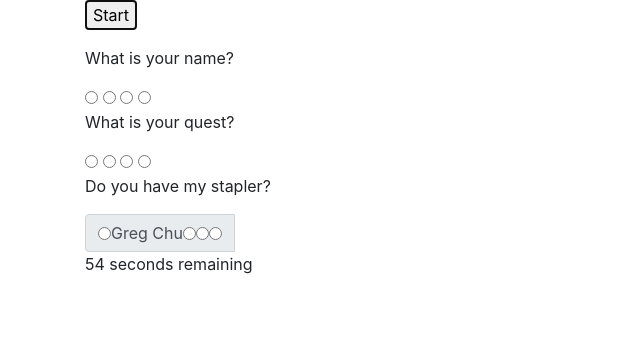
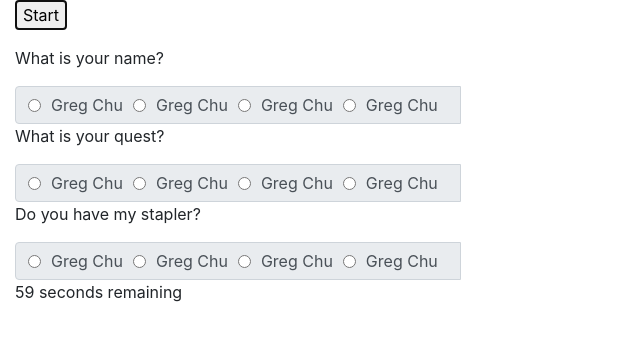
Before and after one commit to GC0728/TriviaGame, a plain HTML site: page index.html in a window 1280 px wide. Both pictures are taken after a click on the button "Start". Shown: the whole page, without its empty margins (0-640 px from the left). Drawn offline with nearby package versions, Linux system fonts and the light colour scheme.

Commit message:
checkpoint

```diff
--- a/assets/css/style.css
+++ b/assets/css/style.css
@@ -1,4 +1,12 @@
 .answerFormat {
     margin-bottom:0px;
+    margin-left:10px;
+    margin-right:10px;
 
 };
+
+#countdown {
+    width: 100%;
+    height: 30px;
+    background-color: red;
+};
--- a/assets/javascript/app.js
+++ b/assets/javascript/app.js
@@ -6,14 +6,21 @@ var gameTimer;
 var time = 0;
 var clockRunning = false;
 var oneMinute;
+var timeleft = 60;
 // var seconds = Math.floor((t % (1000 * 60)) / 1000);
 
 // setTimeout(quizTimer);
 // *PERHAPS TRY CREATING AN ARRAY IN AN OBJECT. I.E. CREATE AN OBJECT WITH AN ARRAY FOR THE PROPERTY:VALUE PAIRS*
+// QUESTIONS ARE ALL OBJECT PROPERTY:VALUE PAIRS, SO CAN CALL BY OBJECT.PROPERTY
 var questions = {
     cat1:["What is your name?"],
     cat2:["What is your quest?"],
     cat3:["Do you have my stapler?"],
+
+};
+
+var questions2 = {
+
 
 };
 
@@ -26,15 +33,17 @@ var answerChoices = {
 var images = [];
 
 // APPEND QUESTIONS
-$("#1").append(questions.cat1[0]);
-$("#2").append(questions.cat2[0]);
-$("#3").append(questions.cat3[0]);
+$("#1").append(questions.cat1);
+$("#2").append(questions.cat2);
+$("#3").append(questions.cat3);
 
 // APEND ANSWERS
 $(".answerFormat").append(answerChoices.choice1[0]);
 
+// RANDOM PICKER. QUESTION-ANSWER COMBOS NEEDS TO BE PAIRED TOGETHER. ARRAYS OF OBJECTS RANDOMNESS GENERATOR TO PICK FROM THIS ARRAY
+
 // TIMER
-var timeleft = 60;
+/* var timeleft = 60;
 var downloadTimer = setInterval(function(){
   $("#countdown").text(` ${timeleft} seconds remaining `);
   timeleft -= 1;
@@ -42,7 +51,7 @@ var downloadTimer = setInterval(function(){
     clearInterval(downloadTimer);
     $("#countdown").text("Finished")
   }
-}, 1000);
+}, 1000); */
 /////////////////
 /* THIS IS CAUSING IMMEDIATE ALERT ON BUTTON PRESS. CLICK IS RUNNING CONCURRENTLY WITH SETTIMEOUT FUNCTION
 setTimeout(oneMinute, 5000);
@@ -54,30 +63,21 @@ function oneMinute() {
     quizTimer: setTimeout(function(timer){
     alert("UP! Time is UP!")
 }, 5000)}; */
-// THIS WORKS 03/13/2019:
+// THIS WORKS 03/14/2019; HOWEVER, THERE IS A SLIGHT DELAY WITH RUNNING DOWNLOADTIMER:
 $("#start").click(start);
-function start(quizTimer) {
+function start(quizTimer, gameClock) {
     quizTimer.disabled = true;
     setTimeout(function(){
         quizTimer.disabled = false;
         alert("UP! TIME IS UP!")
     }, 1000 * 60);
     console.log(quizTimer);
-
+    var gameClock = setInterval(function(){
+        $("#countdown").text(` ${timeleft} seconds remaining `);
+        timeleft -= 1;
+        if(timeleft <= 0){
+          clearInterval(gameClock);
+          $("#countdown").text("Finished")
+        }
+      }, 1000);
 };
-// TIMER; COUNTDOWN FROM 60 SECONDS (01:00 --> 00:59...)
-var gameTime = {
-    count:function() {
-        gameTime.time--;
-        var primeTimeGameTime = gameTime.timeConverter(gameTime.time)
-        console.log(primeTimeGameTime);
-    },
-
-    timeConvert:function() {
-        gameTimer = setInterval()
-    }
-}
-// function setTimeout() {
-//     alert("Correct Answers Incorrect Answers"
-//     )
-// };
--- a/index.html
+++ b/index.html
@@ -13,7 +13,7 @@
 
 </head>
 <body>
-    <div class="container">
+    <div class="container-fluid">
         <div class="row">
             <div class="col">
                 <button id="start">
@@ -27,20 +27,32 @@
             <div class="col-12">
                 <p id="1">
                 </p>
-                <input type="radio" aria-label="Radio button for following text input">
-                <input type="radio" aria-label="Radio button for following text input">
-                <input type="radio" aria-label="Radio button for following text input">
-                <input type="radio" aria-label="Radio button for following text input">
+                <div class="input-group">
+                        <div class="input-group-prepend">
+                            <div class="input-group-text">
+                                <input type="radio" aria-label="Radio button for following text input"> <p class="answerFormat"></p>
+                                <input type="radio" aria-label="Radio button for following text input"> <p class="answerFormat"></p>
+                                <input type="radio" aria-label="Radio button for following text input"> <p class="answerFormat"></p>
+                                <input type="radio" aria-label="Radio button for following text input"> <p class="answerFormat"></p>
+                            </div>
+                        </div>
+                    </div>
             </div>
         </div>
         <div class="row">
             <div class="col-12">
                 <p id="2">
                 </p>
-                <input type="radio" aria-label="Radio button for following text input">
-                <input type="radio" aria-label="Radio button for following text input">
-                <input type="radio" aria-label="Radio button for following text input">
-                <input type="radio" aria-label="Radio button for following text input">
+                <div class="input-group">
+                        <div class="input-group-prepend">
+                            <div class="input-group-text">
+                                <input type="radio" aria-label="Radio button for following text input"> <p class="answerFormat"></p>
+                                <input type="radio" aria-label="Radio button for following text input"> <p class="answerFormat"></p>
+                                <input type="radio" aria-label="Radio button for following text input"> <p class="answerFormat"></p>
+                                <input type="radio" aria-label="Radio button for following text input"> <p class="answerFormat"></p>
+                            </div>
+                        </div>
+                    </div>
             </div>
         </div>
         <div class="row">
@@ -51,9 +63,9 @@
                         <div class="input-group-prepend">
                             <div class="input-group-text">
                                 <input type="radio" aria-label="Radio button for following text input"> <p class="answerFormat"></p>
-                                <input type="radio" aria-label="Radio button for following text input">
-                                <input type="radio" aria-label="Radio button for following text input">
-                                <input type="radio" aria-label="Radio button for following text input">
+                                <input type="radio" aria-label="Radio button for following text input"> <p class="answerFormat"></p>
+                                <input type="radio" aria-label="Radio button for following text input"> <p class="answerFormat"></p>
+                                <input type="radio" aria-label="Radio button for following text input"> <p class="answerFormat"></p>
                             </div>
                         </div>
                     </div>
```
